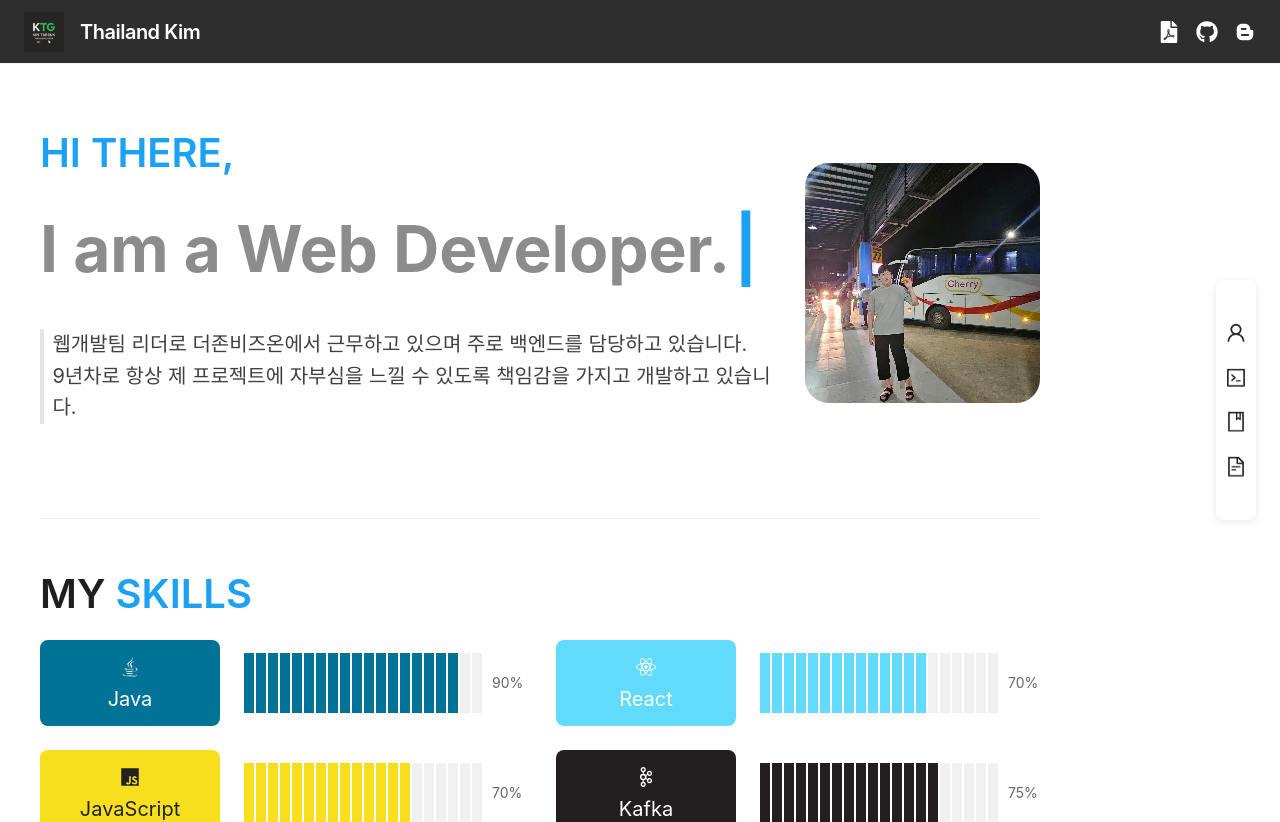
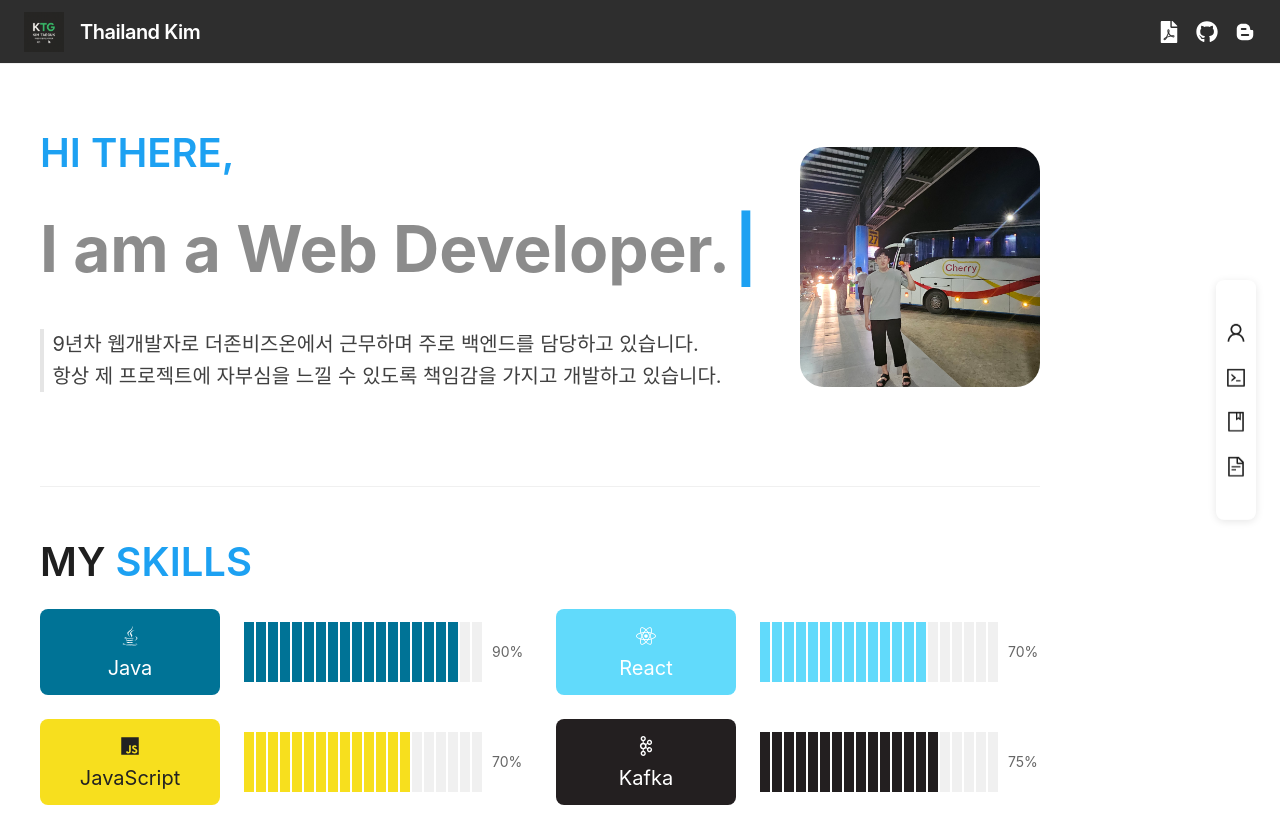
Before and after one commit to DevQabs/my-portfolio, a React (Create React App) app: page / in a window 1280 px wide. Shown: the top 822 px of the page. Built offline with nearby package versions, Linux system fonts and the light colour scheme.

Commit message:
Update Introduction.js

```diff
--- a/src/components/Introduction.js
+++ b/src/components/Introduction.js
@@ -87,9 +87,9 @@ const Introduction = ({ id }) => {
         <Paragraph>
           <blockquote>
             <Text type='default' style={{ fontSize: '20px' }}>
-              웹개발팀 리더로 더존비즈온에서 근무하고 있으며 주로 백엔드를 담당하고 있습니다.
+              9년차 웹개발자로 더존비즈온에서 근무하며 주로 백엔드를 담당하고 있습니다.
               <br />
-              9년차로 항상 제 프로젝트에 자부심을 느낄 수 있도록 책임감을 가지고 개발하고 있습니다.
+              항상 제 프로젝트에 자부심을 느낄 수 있도록 책임감을 가지고 개발하고 있습니다.
             </Text>
           </blockquote>
         </Paragraph>
```
